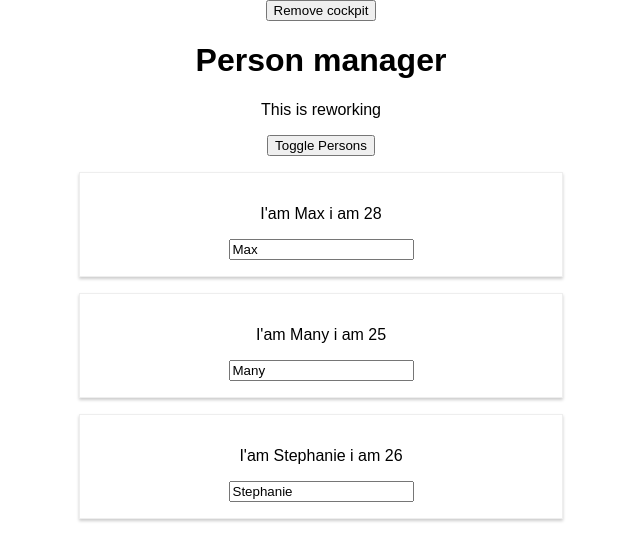
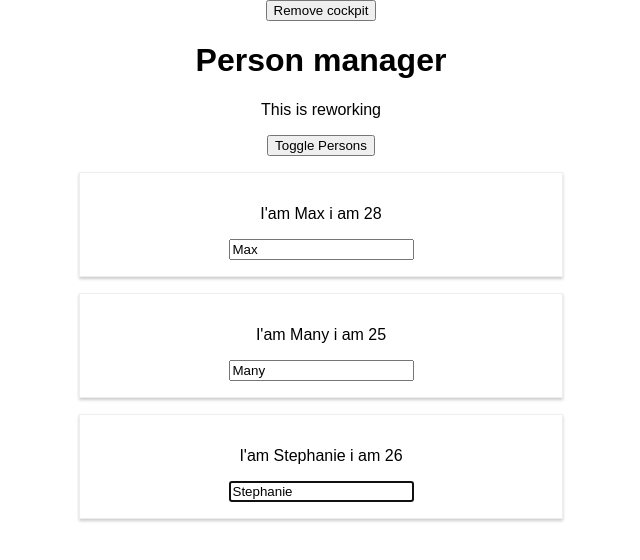
Before and after one commit to alexSiera/DockerTrain, a React app in the folder react-complete-guide/: page / in a window 1280 px wide. Both pictures are taken after a click on the button "Toggle Persons". Shown: the top 560 px of the page, without its empty margins (319-959 px from the left). Built offline with nearby package versions, Linux system fonts and the light colour scheme.

Commit message:
add refs in class based component

```diff
--- a/react-complete-guide/src/components/Persons/Person/Person.js
+++ b/react-complete-guide/src/components/Persons/Person/Person.js
@@ -1,21 +1,39 @@
-import React from "react";
+import React, { Component } from "react";
 import PropTypes from "prop-types";
 import classes from "./Person.css";
 import Aux from "../../../hoc/Aux";
 import withClass from "../../../hoc/withClass";
-const Person = ({ name, age, children, click, changed }) => {
-  console.log("[Person.js] rendering!!!, ");
+class Person extends Component {
+  constructor(props) {
+    super(props);
+    this.inputElementRef = React.createRef();
+  }
+  componentDidMount() {
+    // this.inputElement.focus();
+    this.inputElementRef.current.focus();
+  }
 
-  return (
-    <Aux>
-      <p onClick={click}>
-        I'am {name} i am {age}
-      </p>
-      <p>{children}</p>
-      <input type="text" onChange={changed} value={name} />
-    </Aux>
-  );
-};
+  render() {
+    console.log("[Person.js] rendering...");
+    return (
+      <Aux>
+        <p onClick={this.props.click}>
+          I'am {this.props.name} i am {this.props.age}
+        </p>
+        <p>{this.props.children}</p>
+        <input
+          // ref={inputEl => {
+          //   this.inputElement = inputEl;
+          // }}
+          ref={this.inputElementRef}
+          type="text"
+          onChange={this.props.changed}
+          value={this.props.name}
+        />
+      </Aux>
+    );
+  }
+}
 Person.propTypes = {
   click: PropTypes.func,
   name: PropTypes.string,
```
